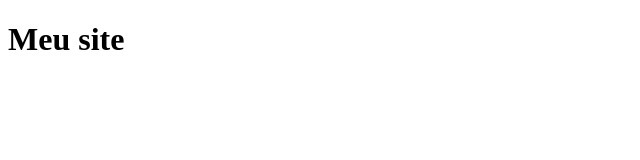
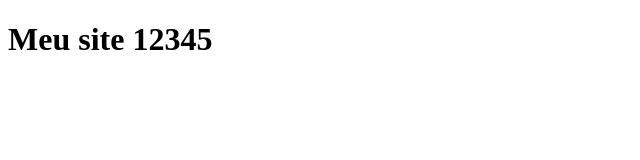
Before and after one commit to danilovcouto100/teste1, a plain HTML site: page index.html in a window 1280 px wide. Shown: the whole page, without its empty margins (0-640 px from the left). Drawn offline with Linux system fonts and the light colour scheme.

Commit message:
mudando o titulo

```diff
--- a/index.html
+++ b/index.html
@@ -6,6 +6,6 @@
     <title>Document</title>
 </head>
 <body>
-    <h1>Meu site</h1>
+    <h1>Meu site 12345</h1>
 </body>
 </html>
```
